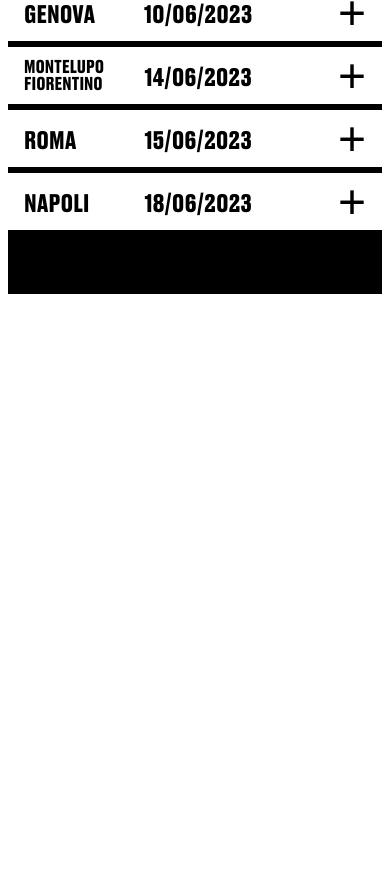
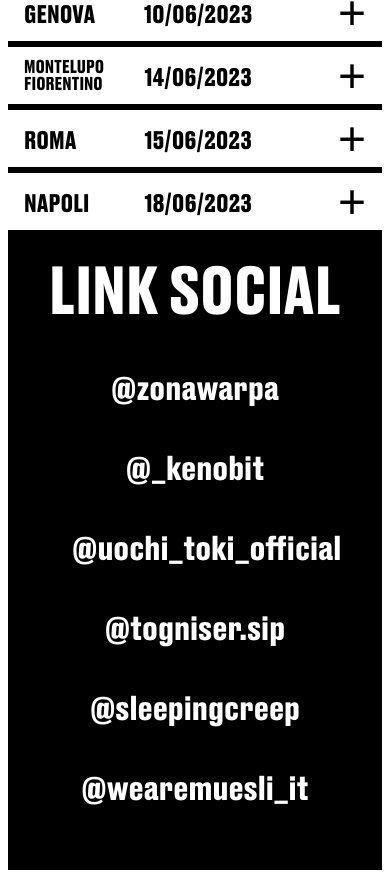
Before and after one commit to dag7dev/zona_warpa, a plain HTML site: page index.html in a window 390 px wide. Shown: the part 3834-4712 px from the top of the page. Before the commit the page ends 4136 px from the top, so only its background shows below. Drawn offline with nearby package versions, Linux system fonts and the light colour scheme; a web font is replaced by a local one.

Commit message:
Aggiunti i link ai social

```diff
--- a/index.html
+++ b/index.html
@@ -314,5 +314,19 @@ for (i = 0; i < coll.length; i++) {
       <!--  <div id="black_section">
         <p class="white_title">seguici</p>
         </div> -->
-        <div id="black_section"></div>
+        <div id="black_section">
+      <p class="white_title">LINK SOCIAL</p>
+            <div class="social_section">
+            <div class="left_column">
+           <a href="https://livellosegreto.it/@zonawarpa"> <p class="social_link">@zonawarpa</p></a>
+              <a href="https://www.instagram.com/_kenobit/"><p class="social_link">@_kenobit</p></a>
+                 <a href="https://www.instagram.com/uochi_toki_official/"><p class="social_link">@uochi_toki_official</p></a>
+        </div>
+        <div class="right_column">
+             <a href="https://www.instagram.com/togniser.sip/"> <p class="social_link">@togniser.sip</p></a>
+             <a href="https://www.instagram.com/sleepingcreep/"> <p class="social_link">@sleepingcreep</p></a>
+              <a href="https://www.instagram.com/wearemuesli_it/"><p class="social_link">@wearemuesli_it</p></a>
+            </div>
+         </div>
+        </div>
     </body>
--- a/style.css
+++ b/style.css
@@ -401,16 +401,56 @@ a{
     width: auto;
     height: auto;
     padding: 5rem;
+
 }
+
 
 .white_title{
     color: white;
      display: block;
    font-family: DrukTextBold;
-   font-size: 13rem;
+   font-size: 10rem;
+    margin: 0;
    text-transform: uppercase;
     text-align: center;
 }
+
+.social_section{
+       display: block;
+}
+
+.left_column{
+    display: block;
+    margin-left: auto;
+    margin-right: auto;
+
+}
+.right_column{
+    display: block;
+    margin-left: auto;
+    margin-right: auto;
+
+}
+
+.social_link{
+    color: white;
+    display: block;
+   font-family: DrukTextBold;
+   font-style: medium;
+    font-size: 3rem;
+     margin-top: 3rem;
+     padding: 4rem;
+    padding-top: 0;
+    padding-bottom: 0rem;
+    text-align: center;
+}
+
+.social_link:hover{
+    /*color: #21df7a;*/
+    color: #ff4097;
+    text-decoration: underline;
+}
+
 
 #follow{
     padding: 4rem;
@@ -725,6 +765,15 @@ border-style: hidden;
       margin-top: 0;
       width: 80%;
     }
+
+   .social_link{
+    font-size: 4rem;
+     margin-top: 5rem;
+     padding: 4rem;
+    padding-top: 0;
+    padding-bottom: 0rem;
+    text-align: center;
+}
 
 .tasto_obiettivi{
     width: 100%;
@@ -1280,7 +1329,7 @@ border-style: hidden;
 }
 
 .white_title{
-   font-size: 5rem;
+   font-size: 4rem;
 }
 
 #follow{
@@ -1300,6 +1349,15 @@ border-style: hidden;
     margin-right: auto;
 
 }
+
+    .social_link{
+    font-size: 2rem;
+     margin-top: 3rem;
+     padding-left: 2rem;
+         padding-right: 2rem;
+    text-align: center;
+}
+
 
         .tasto_obiettivi{
     width: 100%;
```
